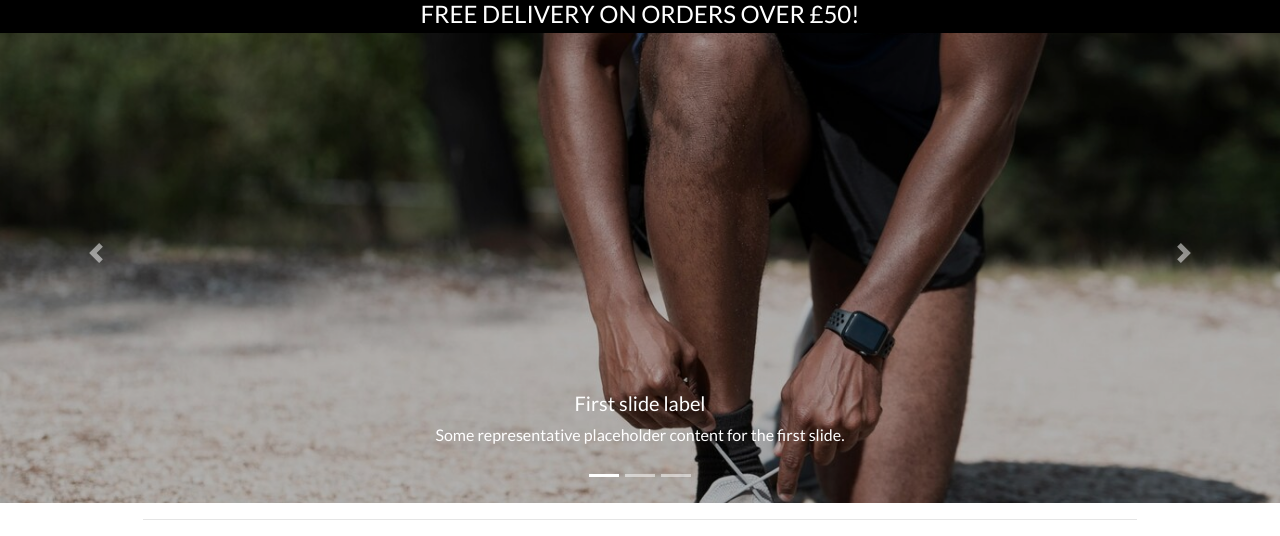
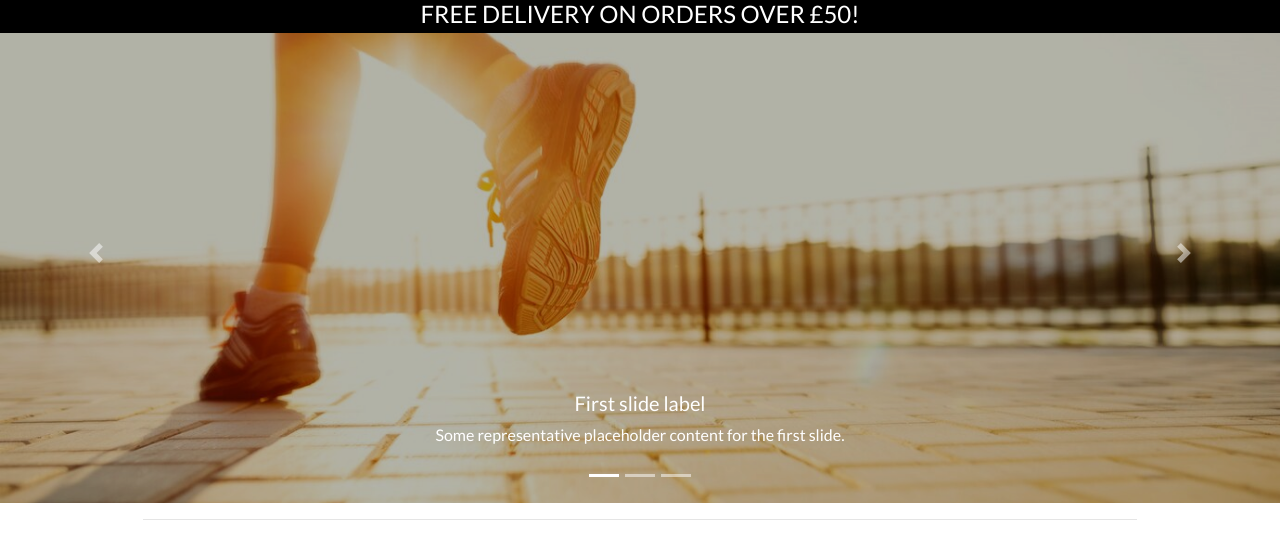
Before and after one commit to Marchopkins96/-Performance-Footwear, a Django app: page / in a window 1280 px wide. Shown: the part 161-697 px from the top of the page. Run offline with Django 3.2, Linux system fonts and the light colour scheme; some libraries are stand-ins or nearby versions.

Commit message:
Update home page images

```diff
--- a/home/templates/home/index.html
+++ b/home/templates/home/index.html
@@ -19,21 +19,21 @@
     </ol>
     <div class="carousel-inner">
       <div class="carousel-item active">
-        <img src="{% static 'images/athlete.jpeg' %}" class="d-block w-100" alt="hero-bg">
+        <img src="{% static 'images/runner.jpeg' %}" class="d-block w-100" alt="hero-bg">
         <div class="carousel-caption d-none d-md-block">
           <h5>First slide label</h5>
           <p>Some representative placeholder content for the first slide.</p>
         </div>
       </div>
       <div class="carousel-item">
-        <img src="{% static 'images/runner.jpeg' %}" class="d-block w-100" alt="hero-bg">
+        <img src="{% static 'images/athlete2.jpeg' %}" class="d-block w-100" alt="hero-bg">
         <div class="carousel-caption d-none d-md-block">
           <h5>Second slide label</h5>
           <p>Some representative placeholder content for the second slide.</p>
         </div>
       </div>
       <div class="carousel-item">
-        <img src="{% static 'images/sale.jpeg' %}" class="d-block w-100" alt="hero-bg">
+        <img src="{% static 'images/sale2.jpeg' %}" class="d-block w-100" alt="hero-bg">
         <div class="carousel-caption d-none d-md-block">
           <h5>Third slide label</h5>
           <p>Some representative placeholder content for the third slide.</p>
```
Also changed, not shown: db.sqlite3, media/w680lm8_nb_w.jpeg (added), media/womens-socks-3.jpeg (added), media/womens_socks_2.jpeg (added), static/images/athlete2.jpeg (added), static/images/sale.jpeg (deleted), static/images/sale2.jpeg (added).
